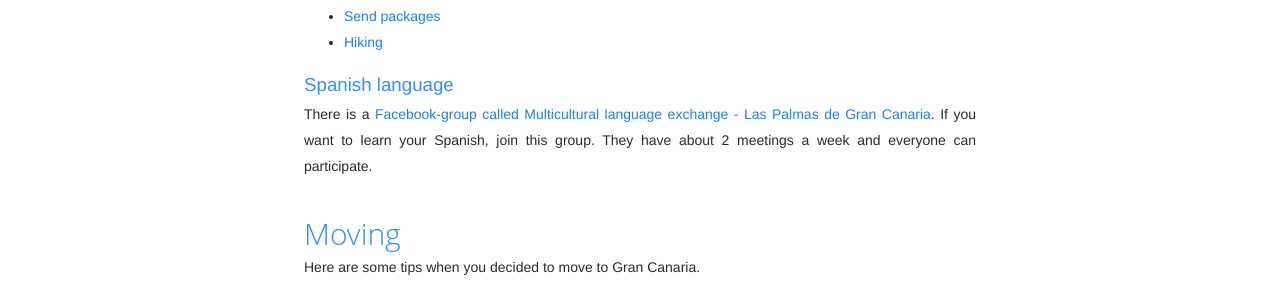
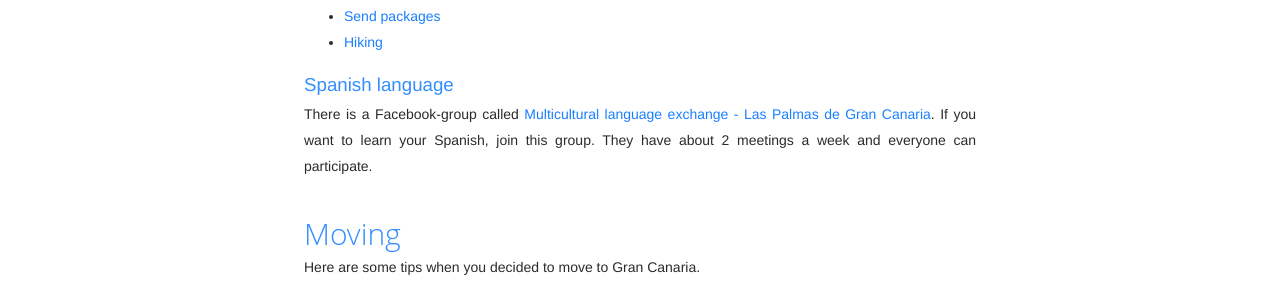
Before and after one commit to adriaandotcom/laspalmas.adriaan.io, a Jekyll site: the page built from movers.md, in a window 1280 px wide. Shown: the part 910-1208 px from the top of the page. Built offline with Jekyll 4.4.1, drawn with Linux system fonts in a browser that asks for light colours.

```diff
--- a/movers.md
+++ b/movers.md
@@ -28,7 +28,7 @@ I just copy pasted the pinned post of the *Gran Canaria Digital Nomads*-group:
 * [Hiking](https://www.facebook.com/groups/201877786658754/permalink/487788338067696/?comment_id=487873871392476&reply_comment_id=487896531390210&notif_t=group_comment)
 
 ### Spanish language
-There is a [Facebook-group called Multicultural language exchange - Las Palmas de Gran Canaria](https://www.facebook.com/groups/122339838104153/). If you want to learn your Spanish, join this group. They have about 2 meetings a week and everyone can participate.
+There is a Facebook-group called [Multicultural language exchange - Las Palmas de Gran Canaria](https://www.facebook.com/groups/122339838104153/). If you want to learn your Spanish, join this group. They have about 2 meetings a week and everyone can participate.
 
 ## Moving
 Here are some tips when you decided to move to Gran Canaria.
```
